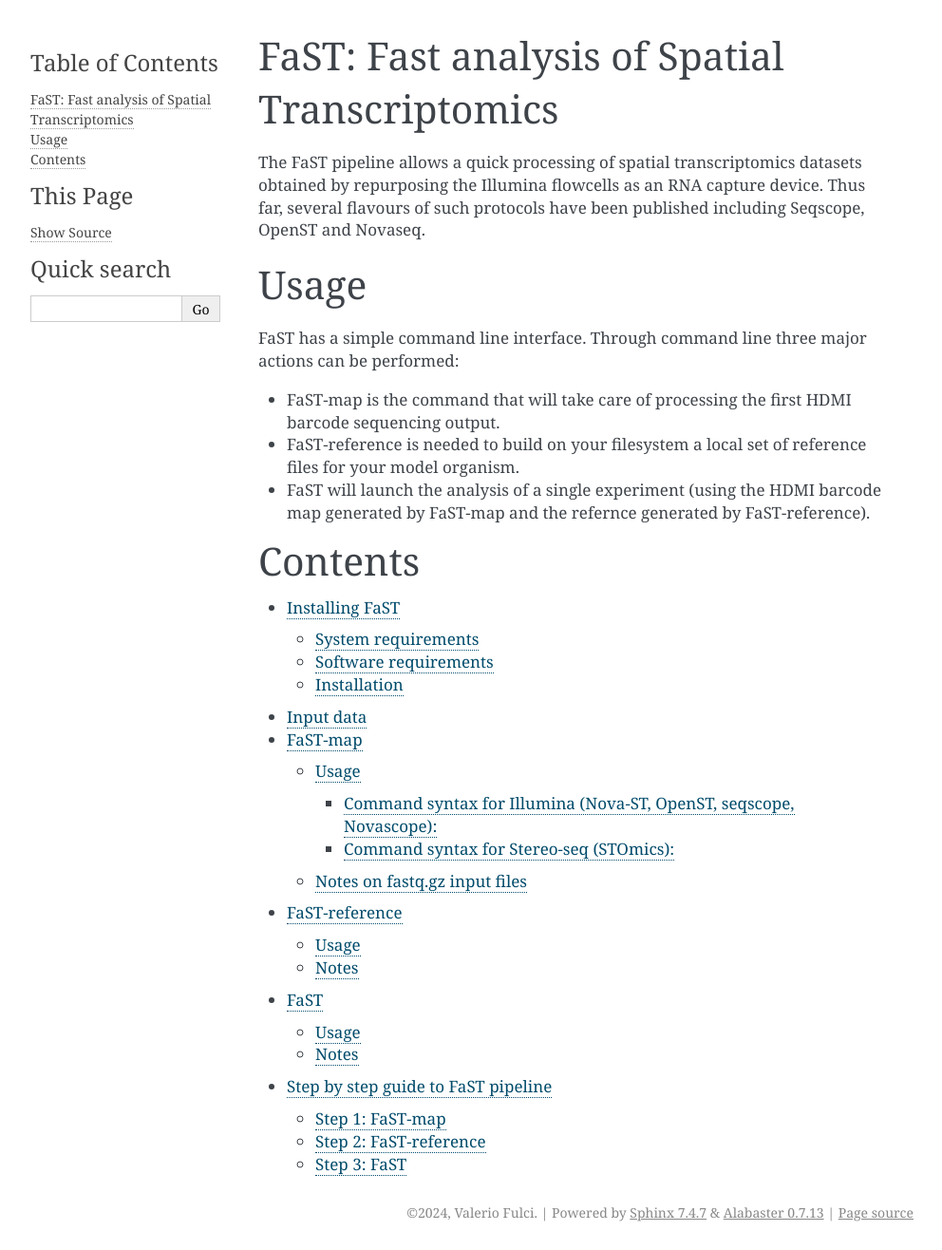
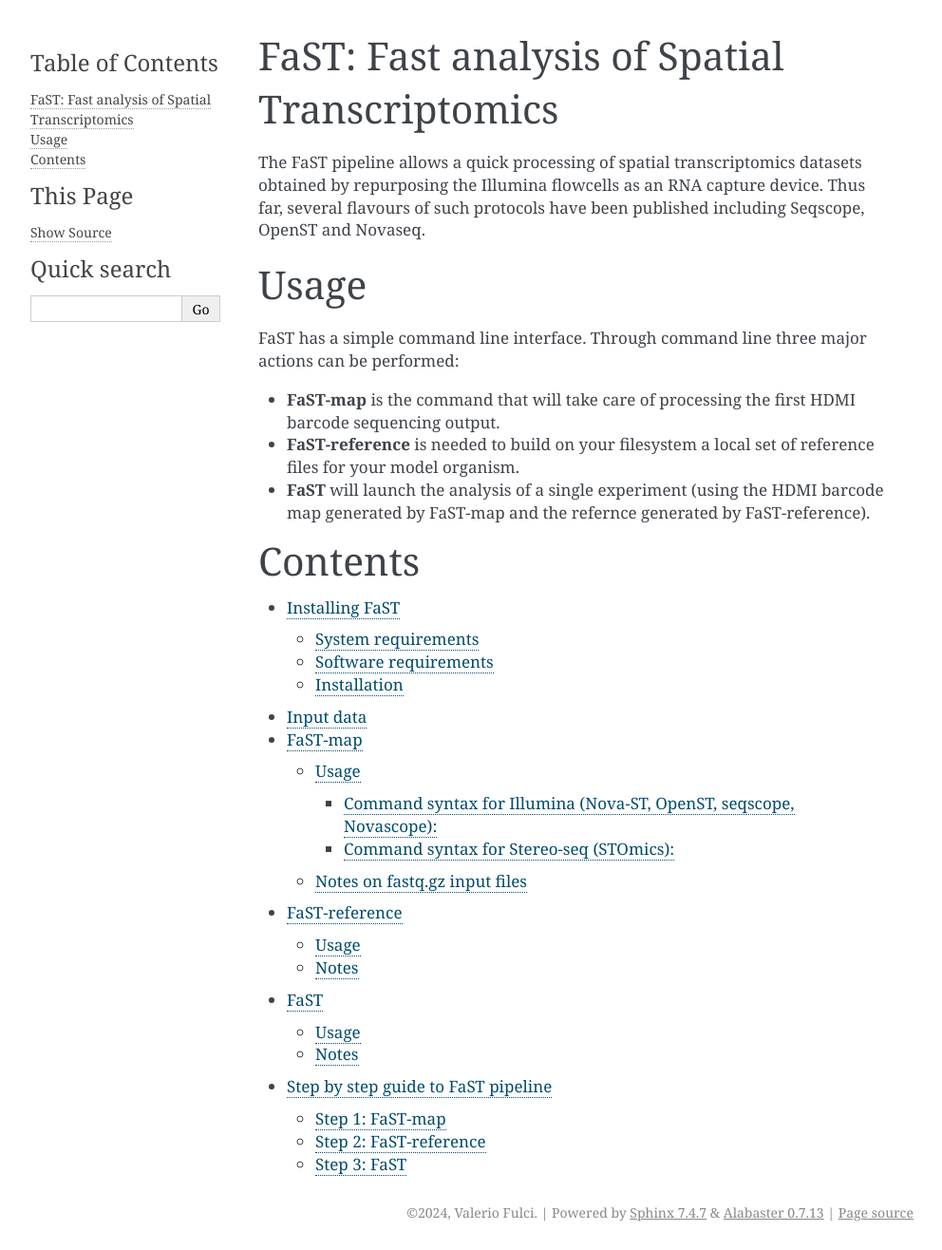
Before and after one commit to flcvlr/FaST, a Sphinx documentation site: the page built from docs/index.rst, in a window 1280 px wide. Shown: the whole page at 95% size, without its empty margins (148-1140 px from the left). Built offline with Sphinx 7.4.7, drawn with Linux system fonts in a browser that asks for light colours; pages that are not in the unit, such as notebooks, are missing from menus.

Commit message:
Add bold style

```diff
--- a/docs/index.rst
+++ b/docs/index.rst
@@ -12,9 +12,9 @@ Usage
 
 FaST has a simple command line interface. Through command line three major actions can be performed:
 
-* FaST-map is the command that will take care of processing the first HDMI barcode sequencing output.
-* FaST-reference is needed to build on your filesystem a local set of reference files for your model organism.
-* FaST will launch the analysis of a single experiment (using the HDMI barcode map generated by FaST-map and the refernce generated by FaST-reference).
+* **FaST-map** is the command that will take care of processing the first HDMI barcode sequencing output.
+* **FaST-reference** is needed to build on your filesystem a local set of reference files for your model organism.
+* **FaST** will launch the analysis of a single experiment (using the HDMI barcode map generated by FaST-map and the refernce generated by FaST-reference).
 
 =========================================================
 Contents
```
